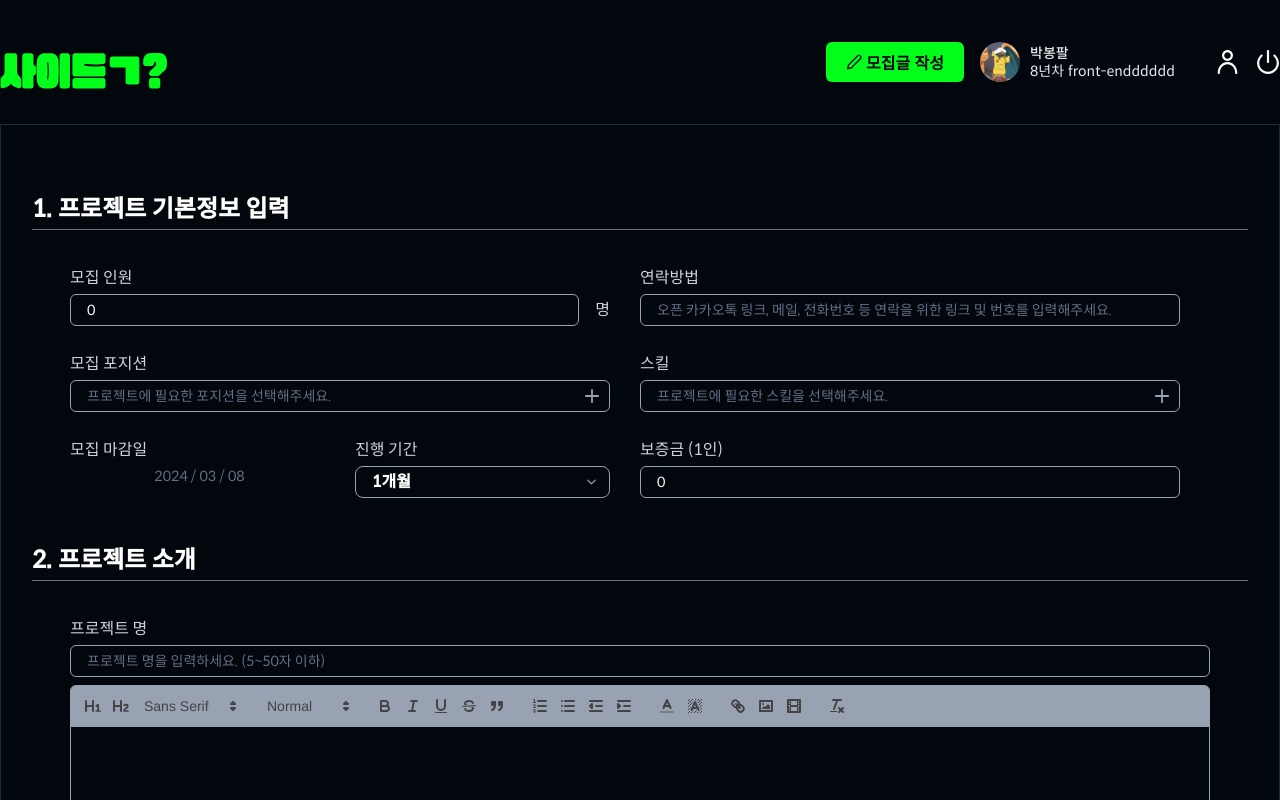
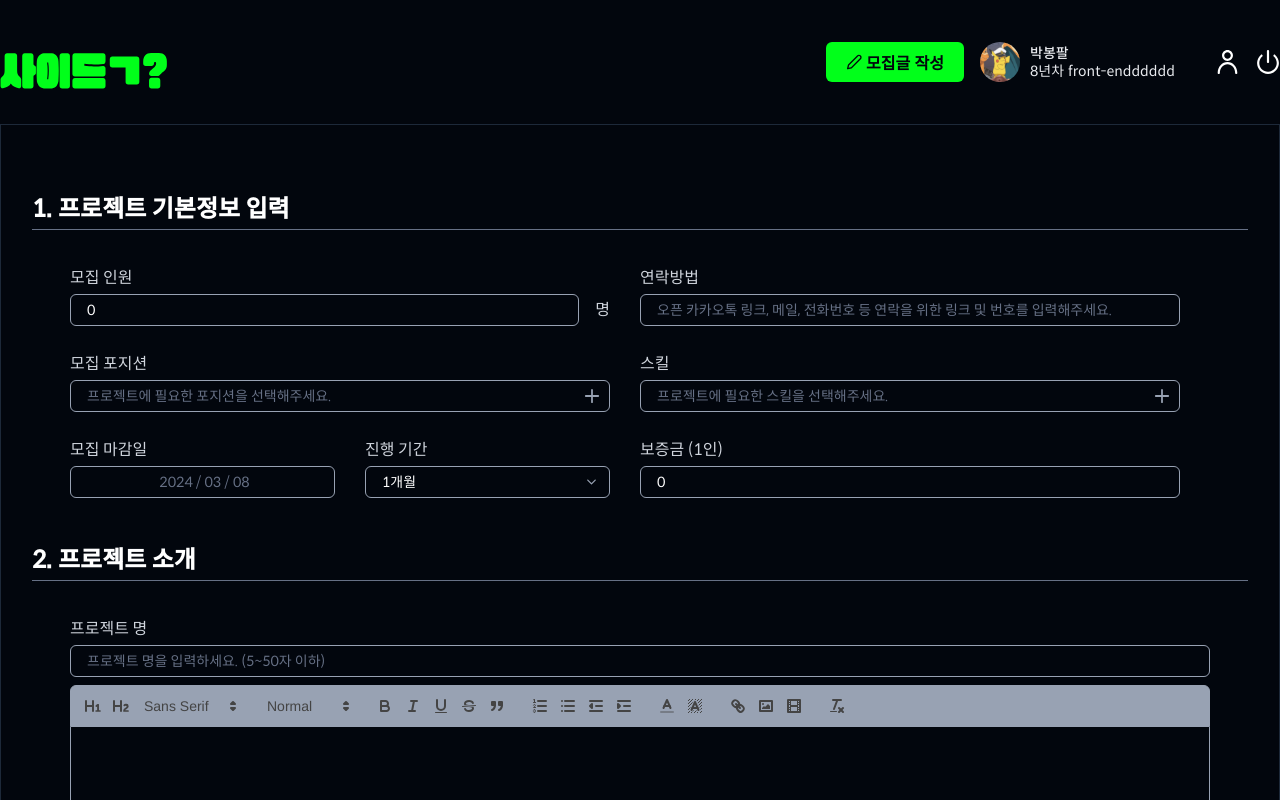
Before and after one commit to siderTeam/FrontEnd-Service, a Next.js app: page /post in a window 1280 px wide. Shown: the top 800 px of the page. Built offline with nearby package versions, Linux system fonts and the light colour scheme.

Commit message:
모집글 등록 퍼블리싱

```diff
--- a/src/app/post/page.tsx
+++ b/src/app/post/page.tsx
@@ -208,7 +208,9 @@ const Page = () => {
             <div style={{ display: 'flex' }}>
               <div className="wrap" style={{ flex: 1 }}>
                 <div className="title">모집 마감일</div>
-                <Calender onChange={onChangeDate} date={date.end} type="end" />
+                <div className="calender-style">
+                  <Calender onChange={onChangeDate} date={date.end} type="end" />
+                </div>
               </div>
 
               <div className="wrap" style={{ flex: 1 }}>
@@ -380,6 +382,18 @@ const CommonInfo = styled.div`
     font-size: 16px;
     font-weight: 400;
   }
+  .calender-style {
+    width: 265px;
+    height: 32px;
+    border: 1px solid ${color.gray.gray6};
+    border-radius: 6px;
+
+    box-sizing: border-box;
+
+    display: flex;
+    justify-content: center;
+    align-items: center;
+  }
 `;
 
 const Title = styled.div`
--- a/src/components/Calendar/Calender.tsx
+++ b/src/components/Calendar/Calender.tsx
@@ -125,17 +125,16 @@ const Container = styled.div`
     padding: 10px 16px;
     position: absolute;
     top: -6px;
-    left: -64px;
+    left: -133px;
     width: 265px;
     box-sizing: border-box;
 
     font-family: 'Spoqa Han Sans Neo';
-    border: none;
     border-radius: 0px 0px 6px 6px;
-    border-right: 1px solid ${color.gray.gray6};
-    border-bottom: 1px solid ${color.gray.gray6};
-    border-left: 1px solid ${color.gray.gray6};
-    background: var(--Fill, linear-gradient(144deg, rgba(255, 255, 255, 0.1) 0%, rgba(0, 0, 0, 0) 100%), rgba(2, 6, 13, 0.5));
+    border: 1px solid ${color.gray.gray6};
+
+    /* background: var(--Fill, linear-gradient(144deg, rgba(255, 255, 255, 0.1) 0%, rgba(0, 0, 0, 0) 100%), rgba(2, 6, 13, 0.5)); */
+    background: ${color.gray.black};
 
     color: ${color.gray.white};
 
--- a/src/components/Input/Input.tsx
+++ b/src/components/Input/Input.tsx
@@ -142,6 +142,7 @@ const InputContainer = styled.div`
   display: flex;
   flex-direction: column;
   position: relative;
+  box-sizing: border-box;
 
   .suffix {
     position: absolute;
--- a/src/components/SelectBox/SelectBox.tsx
+++ b/src/components/SelectBox/SelectBox.tsx
@@ -49,10 +49,14 @@ const SelectBox = <T,>({
     }
   };
 
+  const handleBlur = () => {
+    setVisible(false);
+  };
+
   const selected = options.filter((option) => option.value === value);
 
   return (
-    <Container onClick={handleClickSelect}>
+    <Container onClick={handleClickSelect} tabIndex={0} onBlur={handleBlur}>
       <StyledSelect size={size} selectedType={selectedType} optionType={optionType} text={text} value={value} name={name} style={style}>
         <div className={selected.length === 0 ? 'value' : 'choice-value'}>{selected[0].label}</div>
         {selectedType === 'disabled' ? (
@@ -77,11 +81,10 @@ const SelectBox = <T,>({
 export default SelectBox;
 const SIZE_TYPE = {
   ['small']: {
-    width: '120px',
-    height: '32px',
+    width: '111px',
     padding: '6px 10px 6px 16px',
-
-    color: 'white',
+    fontSize: '14px',
+    color: color.gray.white,
   },
 };
 
@@ -124,6 +127,8 @@ const OPTIONS_TYPE = {
 };
 
 const Container = styled.div`
+  display: flex;
+  flex: 1;
   position: relative;
   cursor: pointer;
 `;
@@ -133,13 +138,12 @@ const StyledSelect = styled.div<any>`
   ${({ size }) => SIZE_TYPE[size as 'small']}
 
   display: flex;
-  width: 120px;
-  padding: 6px 10px 6px 16px;
   align-items: center;
-  gap: 10px;
-  flex-shrink: 0;
-  border-radius: 8px;
+  font-weight: 400;
   box-sizing: border-box;
+  border-radius: 6px;
+
+  color: ${color.gray.white};
 
   .value {
     width: 100%;
@@ -154,7 +158,6 @@ const StyledSelect = styled.div<any>`
     display: flex;
     align-items: center;
     color: ${({ value }) => (!!value ? color.gray.white : color.gray.gray7)};
-    font-weight: bold;
   }
 `;
 
@@ -162,18 +165,24 @@ const OptionWrapper = styled.ul<any>`
   ${({ optionType }) => OPTIONS_TYPE[optionType as 'placeholder']}
 
   position: absolute;
+  top: 33px;
   box-sizing: border-box;
-  border-radius: 8px;
+  border-radius: 6px;
 
   z-index: 3;
 
   overflow: hidden;
+
+  &:first-child {
+    border-radius: 6px 6px 0 0;
+  }
 
   li {
     ${({ size }) => SIZE_TYPE[size as 'small']}
 
     display: flex;
     padding: 6px 16px;
+    height: 30px;
     justify-content: center;
     align-items: center;
     gap: 10px;
```
